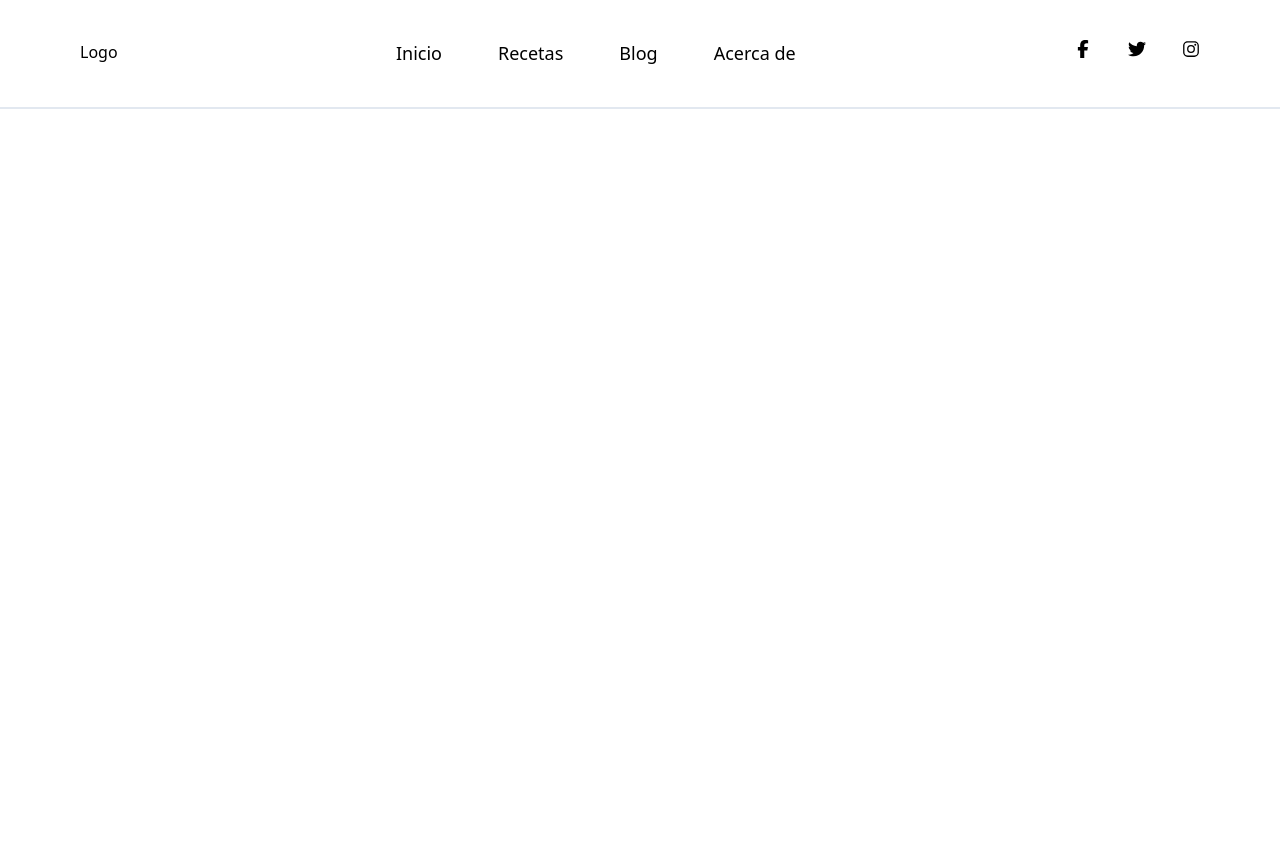
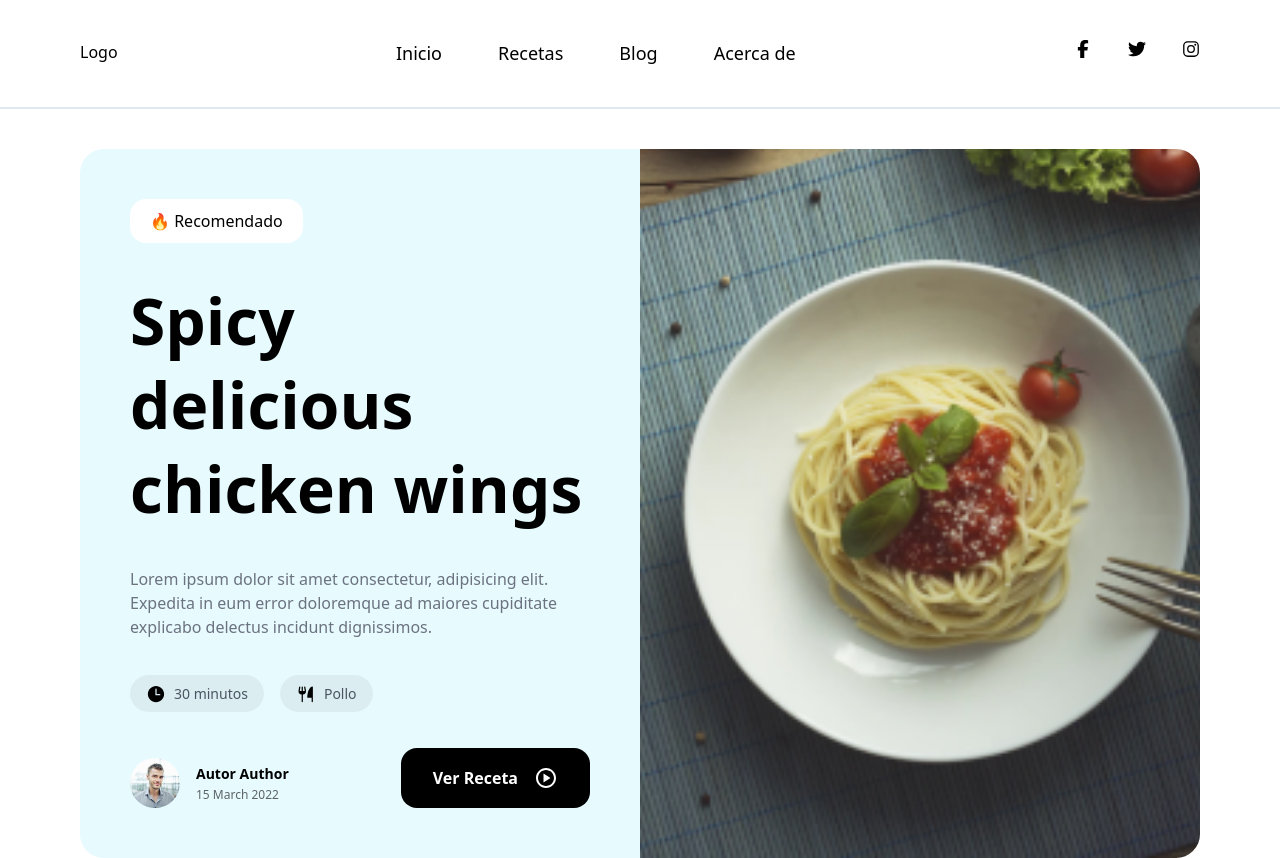
Before and after one commit to AbrahamOrtega/food-app, a Next.js app: page / in a window 1280 px wide. Before the commit the page ends 800 px from the top, so only its background shows below. Built offline with nearby package versions, Linux system fonts and the light colour scheme.

Commit message:
Hero component

```diff
--- /dev/null
+++ b/components/HomePage/Hero.tsx
@@ -0,0 +1,126 @@
+import { IoTime } from "react-icons/io5";
+import Image from "next/image";
+import Food from "../../public/resources/food.png";
+import { PiForkKnifeFill } from "react-icons/pi";
+import { MdOutlinePlayCircle } from "react-icons/md";
+import Author from "../../public/resources/author.png";
+
+export default function Hero() {
+  return (
+    <>
+      {/* Desktop Hero */}
+      <div className="hidden xl:flex flex-row mt-[40px]">
+        <div className="w-1/2 flex py-[50px] px-[50px] rounded-l-[24px]  bg-[#E7FAFE]">
+          <div className="flex flex-col gap-y-[36px]">
+            <div className="w-fit py-[10px] px-[20px] bg-[white] rounded-[16px] font-medium justify-center">
+              🔥 Recomendado
+            </div>
+            <h1 className="text-[64px] font-semibold leading-[84px]">
+              Spicy delicious chicken wings
+            </h1>
+            <p className="text-[16px] text-gray-500">
+              Lorem ipsum dolor sit amet consectetur, adipisicing elit. Expedita
+              in eum error doloremque ad maiores cupiditate explicabo delectus
+              incidunt dignissimos.
+            </p>
+            <div className="flex flex-wrap gap-y-[10px] gap-x-[16px] ">
+              <div className="flex w-fit py-[8px] px-[16px] bg-black/5 rounded-[24px] justify-center items-center gap-x-[8px] text-[14px]">
+                <span className="text-[20px]">
+                  <IoTime />
+                </span>
+                <span className="text-gray-600 font-medium">30 minutos</span>
+              </div>
+              <div className="flex w-fit py-[8px] px-[16px] bg-black/5 rounded-[24px] justify-center items-center gap-x-[8px] text-[14px]">
+                <span className="text-[20px]">
+                  <PiForkKnifeFill />
+                </span>
+                <span className="text-gray-600 font-medium">Pollo</span>
+              </div>
+            </div>
+            <div className="w-full flex justify-between items-end">
+              <div className="flex items-center gap-x-[16px]">
+                <Image
+                  className="w-[50px] h-[50px]"
+                  src={Author}
+                  alt="Author"
+                />
+                <div className="flex flex-col gap-y-[2px]">
+                  <span className="text-[14px] font-bold">Autor Author</span>
+                  <span className="text-[12px] text-black/60 font-medium">
+                    15 March 2022
+                  </span>
+                </div>
+              </div>
+              <button className="w-fit flex px-[32px] py-[18px] rounded-[16px] gap-x-[16px] bg-black text-white">
+                <span className="font-semibold">Ver Receta</span>
+                <span className="text-[24px]">
+                  <MdOutlinePlayCircle />
+                </span>
+              </button>
+            </div>
+          </div>
+        </div>
+        <div className="relative w-1/2 flex">
+          <Image
+            className="absolute h-full w-full object-cover rounded-r-[24px]"
+            src={Food}
+            alt="Preview"
+          />
+        </div>
+      </div>
+
+      {/* Mobile Hero */}
+      <div className="flex flex-col mt-[20px] bg-[#E7F9FD] rounded-[24px] p-[16px] gap-y-[16px] xl:hidden">
+        <div className="relative pb-[66%]">
+          <Image
+            className="absolute h-full w-full object-cover rounded-[24px]"
+            src={Food}
+            alt="Preview"
+          />
+        </div>
+        <div className="w-fit py-[8px] px-[16px] bg-[white] rounded-[12px] font-medium justify-center text-[14px]">
+          🔥 Recomendado
+        </div>
+        <h1 className="text-[28px] font-semibold">
+          Spicy delicious chicken wings
+        </h1>
+        <p className="text-[14px] text-gray-500">
+          Lorem ipsum dolor sit amet consectetur, adipisicing elit. Expedita in
+          eum error doloremque ad maiores cupiditate explicabo delectus incidunt
+          dignissimos.
+        </p>
+        <div className="flex flex-wrap gap-y-[10px]  gap-x-[10px] ">
+          <div className="flex w-fit py-[8px] px-[16px] bg-black/5 rounded-[24px] justify-center items-center gap-x-[8px] text-[14px]">
+            <span className="text-[16px]">
+              <IoTime />
+            </span>
+            <span className="text-gray-600 font-medium">30 minutos</span>
+          </div>
+          <div className="flex w-fit py-[8px] px-[16px] bg-black/5 rounded-[24px] justify-center items-center gap-x-[8px] text-[14px]">
+            <span className="text-[16px]">
+              <PiForkKnifeFill />
+            </span>
+            <span className="text-gray-600 font-medium">Pollo</span>
+          </div>
+        </div>
+        <div className="w-full flex flex-wrap justify-between items-end gap-y-[16px]">
+          <div className="flex items-center gap-x-[8px]">
+            <Image className="w-[50px] h-[50px]" src={Author} alt="Author" />
+            <div className="flex flex-col gap-y-[2px]">
+              <span className="text-[12px] font-bold">Abraham Ortega</span>
+              <span className="text-[10px] text-black/60 font-medium">
+                15 March 2022
+              </span>
+            </div>
+          </div>
+          <button className="w-fit flex px-[12px] py-[12px] rounded-[16px] gap-x-[6px] bg-black text-white">
+            <span className="font-semibold text-[14px]">Ver Receta</span>
+            <span className="text-[20px]">
+              <MdOutlinePlayCircle />
+            </span>
+          </button>
+        </div>
+      </div>
+    </>
+  );
+}
--- a/package.json
+++ b/package.json
@@ -3,7 +3,7 @@
   "version": "0.1.0",
   "private": true,
   "scripts": {
-    "dev": "next dev",
+    "dev": "next dev -p 80",
     "build": "next build",
     "start": "next start",
     "lint": "next lint"
--- a/pages/index.tsx
+++ b/pages/index.tsx
@@ -1,3 +1,4 @@
+import Hero from "@/components/HomePage/Hero";
 import Navbar from "@/components/Navbar";
 
 export default function Home() {
@@ -5,7 +6,9 @@ export default function Home() {
     <>
       <Navbar />
 
-      <div className="w-full px-[80px]"></div>
+      <div className="w-full px-[20px] md:px-[40px] xl:px-[80px]">
+        <Hero />
+      </div>
     </>
   );
 }
```
Also changed, not shown: public/resources/Food.png (added), public/resources/author.png (added).
